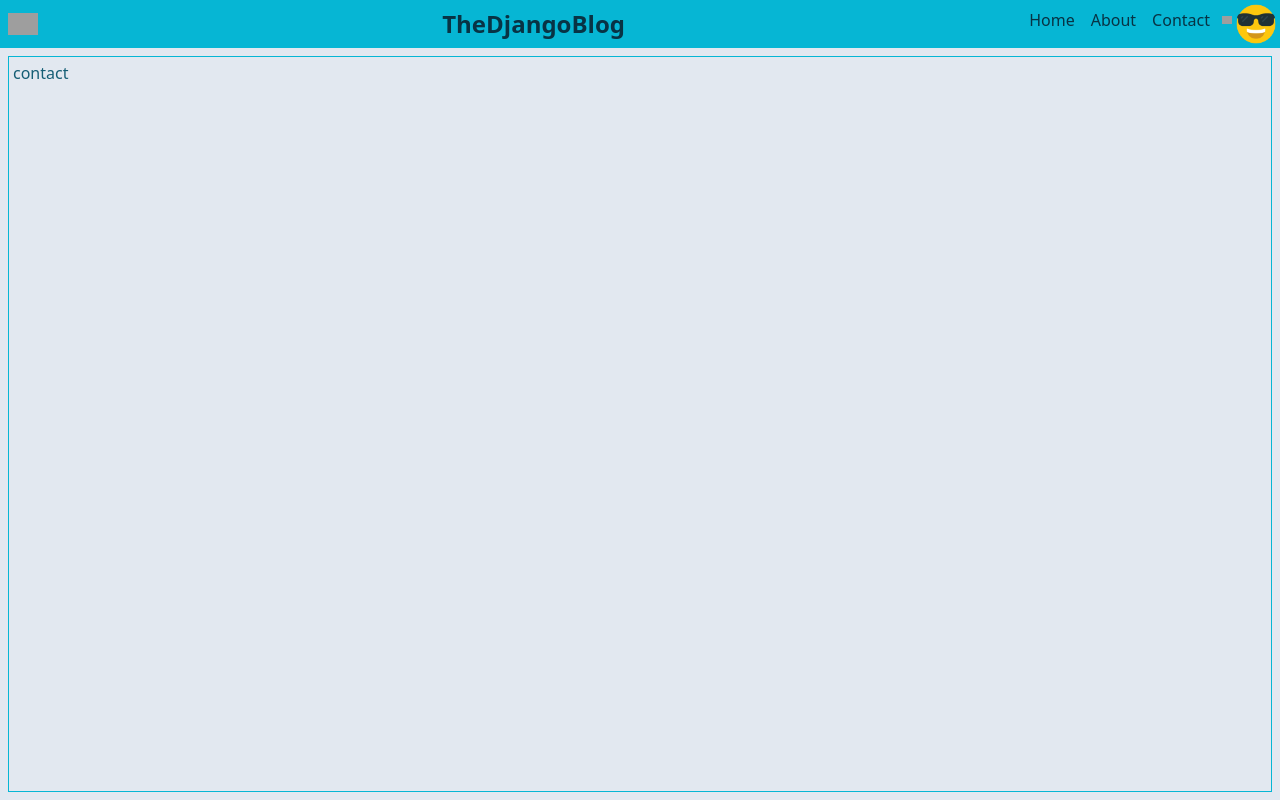
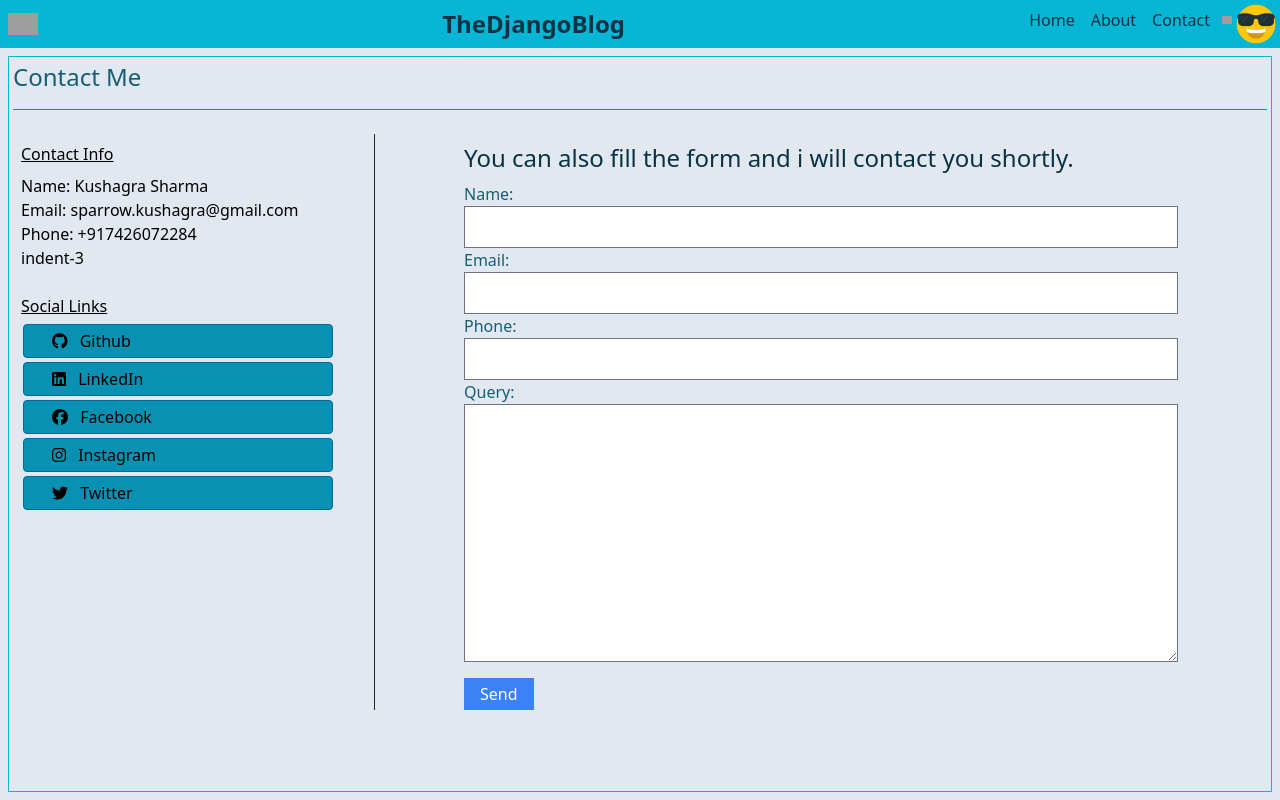
Before and after one commit to IAmKushagraSharma/TheDjangoBlog, a Django app: page /contact/ in a window 1280 px wide. Run offline with Django 4.2, Linux system fonts and the light colour scheme; parts of the project's set-up code (start-up, migrations or seed data) failed here and were passed over; some libraries are stand-ins or nearby versions; grey boxes are pictures that could not be loaded.

Commit message:
[ + ]  Contact Page

```diff
--- a/Blog/admin.py
+++ b/Blog/admin.py
@@ -1,5 +1,6 @@
 from django.contrib import admin
 
-from .models import BlogPost
+from .models import BlogPost, Contact
 
 admin.site.register(BlogPost)
+admin.site.register(Contact)
--- a/Blog/models.py
+++ b/Blog/models.py
@@ -1,6 +1,6 @@
 from django.conf import settings
 from django.db import models
-
+from phonenumber_field.modelfields import PhoneNumberField
 
 class BlogPost(models.Model):
     title = models.CharField(max_length=150)
@@ -18,3 +18,22 @@ class BlogPost(models.Model):
 
     # def get_absolute_url(self):
     #     return reverse("BlogPost_detail", kwargs={"pk": self.pk})
+
+
+
+
+class Contact(models.Model):
+    name = models.CharField(("name"), max_length=150, blank=False)
+    email = models.EmailField(("email"), max_length=254)
+    phone = PhoneNumberField(("phone"))
+    query = models.TextField(("query"), blank=False)
+
+    class Meta:
+        verbose_name = ("Contact")
+        verbose_name_plural = ("Contacts")
+
+    def __str__(self):
+        return self.name
+
+    # def get_absolute_url(self):
+    #     return reverse("Contact_detail", kwargs={"pk": self.pk})
--- a/Blog/templates/contact.html
+++ b/Blog/templates/contact.html
@@ -2,4 +2,36 @@
 
 {% block title %}About{% endblock title %}
 
-{% block content %}contact{% endblock content %}
+{% block content %}
+<div class='text-2xl' >Contact Me</div>
+<dir class='bg-cyan-600 w-full h-[1px] mb-6' ></dir>
+<div class='flex sm:flex-col  md:flex-row' >
+<div class=" md:border-r border-zinc-800 md:w-[40%] min-h-96 p-2 text-black">
+    <div class='underline pb-2'>Contact Info</div>
+    <div>
+        <div>Name: Kushagra Sharma</div>
+        <div>Email: sparrow.kushagra@gmail.com</div>
+        <div>Phone: +917426072284</div> indent-3
+        <div mr-2  class='underline mt-6 mb-1'>Social Links</div>
+        <div class="flex flex-col w-[90%]">
+            <a href='https://github.com/TheDarkArtist' target='_blank'><div class=" rounded border border-sky-700 p-1 w-full bg-cyan-600 m-[2px] indent-3"> <i class=" mr-2 fa-brands fa-github"></i> Github</div></a>
+            <a href='https://www.linkedin.com/in/thedarkartist/' target='_blank'><div class=" rounded border border-sky-700 p-1 w-full bg-cyan-600 m-[2px] indent-3"> <i class=" mr-2 fa-brands fa-linkedin"></i> LinkedIn</div></a>
+            <a href='https://www.facebook.com/profile.php?id=100043436298708' target='_blank'><div class=" rounded border border-sky-700 p-1 w-full bg-cyan-600 m-[2px] indent-3"> <i class=" mr-2 fa-brands fa-facebook"></i> Facebook</div></a>
+            <a href='https://www.instagram.com/6b757368/' target='_blank'><div class=" rounded border border-sky-700 p-1 w-full bg-cyan-600 m-[2px] indent-3"> <i class=" mr-2 fa-brands fa-instagram"></i> Instagram</div></a>
+            <a href='https://twitter.com/6b757368' target='_blank'><div class=" rounded border border-sky-700 p-1 w-full bg-cyan-600 m-[2px] indent-3"> <i class=" mr-2 fa-brands fa-twitter"></i> Twitter</div></a>
+
+        </div>
+    </div>
+
+</div>
+<div class="w-full  flex justify-center">
+    <form class='flex flex-col w-[80%]' action="" method="post">
+        <div class='text-2xl py-2 text-cyan-950' >You can also fill the form and i will contact you shortly.</div>
+        {% csrf_token %}
+        {{form}}
+        <button class='self-start mt-4 bg-blue-500 hover:bg-blue-800 text-white px-4 py-1' type="submit">Send</button>
+    </form>
+</div>
+</div>
+
+{% endblock content %}
--- a/Blog/urls.py
+++ b/Blog/urls.py
@@ -6,6 +6,7 @@ urlpatterns = [
     path('', views.HomeView.as_view(), name='home'),
     path('about/', views.AboutView.as_view(), name='about'),
     path('contact/', views.ContactView.as_view(), name='contact'),
+    path('contact/200/', views.Contact200View.as_view(), name='contact_ok'),
     path('blog/', views.BlogListView.as_view(), name='blog'),
     path('blog/create/', views.BlogCreateView.as_view(), name='blog_create'),
     path('blog/update/<pk>/', views.BlogUpdateView.as_view(), name='blog_update'),
--- a/Blog/views.py
+++ b/Blog/views.py
@@ -1,7 +1,7 @@
 from django.views.generic import TemplateView, DetailView, ListView, CreateView, DeleteView, UpdateView
-from django.urls import reverse_lazy
+from django.urls import reverse_lazy, reverse
 
-from .models import BlogPost
+from .models import BlogPost, Contact
 
 class HomeView(ListView):
     model = BlogPost
@@ -50,7 +50,6 @@ class BlogSearchView(ListView):
             object_list = self.model.objects.none()
         return object_list
 
-
 class BlogDetailView(DetailView):
     model = BlogPost
     template_name = "blog_detail.html"
@@ -59,5 +58,11 @@ class BlogDetailView(DetailView):
 class AboutView(TemplateView):
     template_name = "about.html"
 
-class ContactView(TemplateView):
+class ContactView(CreateView):
+    model = Contact
+    fields = '__all__'
+    success_url = '200'
     template_name = "contact.html"
+
+class Contact200View(TemplateView):
+    template_name = "contact_ok.html"
--- a/TheDjangoBlog/settings.py
+++ b/TheDjangoBlog/settings.py
@@ -55,6 +55,7 @@ INSTALLED_APPS = [
     'theme',
     'django_browser_reload',
     'drf_spectacular',
+    'phonenumber_field'
 ]
 
 MIDDLEWARE = [
--- a/theme/static/css/dist/styles.css
+++ b/theme/static/css/dist/styles.css
@@ -745,6 +745,10 @@ select {
   margin: 1rem;
 }
 
+.m-\[2px\] {
+  margin: 2px;
+}
+
 .mx-1 {
   margin-left: 0.25rem;
   margin-right: 0.25rem;
@@ -775,12 +779,20 @@ select {
   margin-bottom: 1rem;
 }
 
+.mb-1 {
+  margin-bottom: 0.25rem;
+}
+
 .mb-4 {
   margin-bottom: 1rem;
 }
 
 .mb-6 {
   margin-bottom: 1.5rem;
+}
+
+.mr-2 {
+  margin-right: 0.5rem;
 }
 
 .mr-4 {
@@ -793,6 +805,10 @@ select {
 
 .mt-4 {
   margin-top: 1rem;
+}
+
+.mt-6 {
+  margin-top: 1.5rem;
 }
 
 .block {
@@ -865,6 +881,14 @@ select {
 
 .w-\[40px\] {
   width: 40px;
+}
+
+.w-\[80\%\] {
+  width: 80%;
+}
+
+.w-\[90\%\] {
+  width: 90%;
 }
 
 .w-full {
@@ -944,9 +968,24 @@ select {
   border-color: rgb(2 132 199 / var(--tw-border-opacity));
 }
 
+.border-sky-700 {
+  --tw-border-opacity: 1;
+  border-color: rgb(3 105 161 / var(--tw-border-opacity));
+}
+
 .border-slate-900 {
   --tw-border-opacity: 1;
   border-color: rgb(15 23 42 / var(--tw-border-opacity));
+}
+
+.border-zinc-800 {
+  --tw-border-opacity: 1;
+  border-color: rgb(39 39 42 / var(--tw-border-opacity));
+}
+
+.bg-blue-500 {
+  --tw-bg-opacity: 1;
+  background-color: rgb(59 130 246 / var(--tw-bg-opacity));
 }
 
 .bg-cyan-400 {
@@ -1015,6 +1054,11 @@ select {
   padding: 3px;
 }
 
+.px-2 {
+  padding-left: 0.5rem;
+  padding-right: 0.5rem;
+}
+
 .px-4 {
   padding-left: 1rem;
   padding-right: 1rem;
@@ -1035,9 +1079,8 @@ select {
   padding-bottom: 1rem;
 }
 
-.px-2 {
-  padding-left: 0.5rem;
-  padding-right: 0.5rem;
+.pb-2 {
+  padding-bottom: 0.5rem;
 }
 
 .pl-2 {
@@ -1056,12 +1099,16 @@ select {
   padding-top: 3rem;
 }
 
+.indent-2 {
+  text-indent: 0.5rem;
+}
+
+.indent-3 {
+  text-indent: 0.75rem;
+}
+
 .indent-4 {
   text-indent: 1rem;
-}
-
-.indent-2 {
-  text-indent: 0.5rem;
 }
 
 .font-mono {
@@ -1174,6 +1221,11 @@ select {
   cursor: pointer;
 }
 
+.hover\:bg-blue-800:hover {
+  --tw-bg-opacity: 1;
+  background-color: rgb(30 64 175 / var(--tw-bg-opacity));
+}
+
 .hover\:bg-cyan-600:hover {
   --tw-bg-opacity: 1;
   background-color: rgb(8 145 178 / var(--tw-bg-opacity));
@@ -1192,6 +1244,11 @@ select {
 .hover\:bg-slate-600:hover {
   --tw-bg-opacity: 1;
   background-color: rgb(71 85 105 / var(--tw-bg-opacity));
+}
+
+.hover\:text-blue-700:hover {
+  --tw-text-opacity: 1;
+  color: rgb(29 78 216 / var(--tw-text-opacity));
 }
 
 .hover\:text-cyan-300:hover {
@@ -1224,6 +1281,10 @@ select {
     display: none;
   }
 
+  .sm\:flex-col {
+    flex-direction: column;
+  }
+
   .sm\:pt-10 {
     padding-top: 2.5rem;
   }
@@ -1243,8 +1304,20 @@ select {
     display: flex;
   }
 
+  .md\:w-\[40\%\] {
+    width: 40%;
+  }
+
   .md\:w-\[80\%\] {
     width: 80%;
+  }
+
+  .md\:flex-row {
+    flex-direction: row;
+  }
+
+  .md\:border-r {
+    border-right-width: 1px;
   }
 
   .md\:p-10 {
```
Also changed, not shown: Blog/templates/contact_ok.html (added, +10 -0 lines), Blog/migrations/0002_contact.py (added), Blog/migrations/0003_alter_contact_phone.py (added), Blog/migrations/0004_alter_contact_phone.py (added), db.sqlite3.
